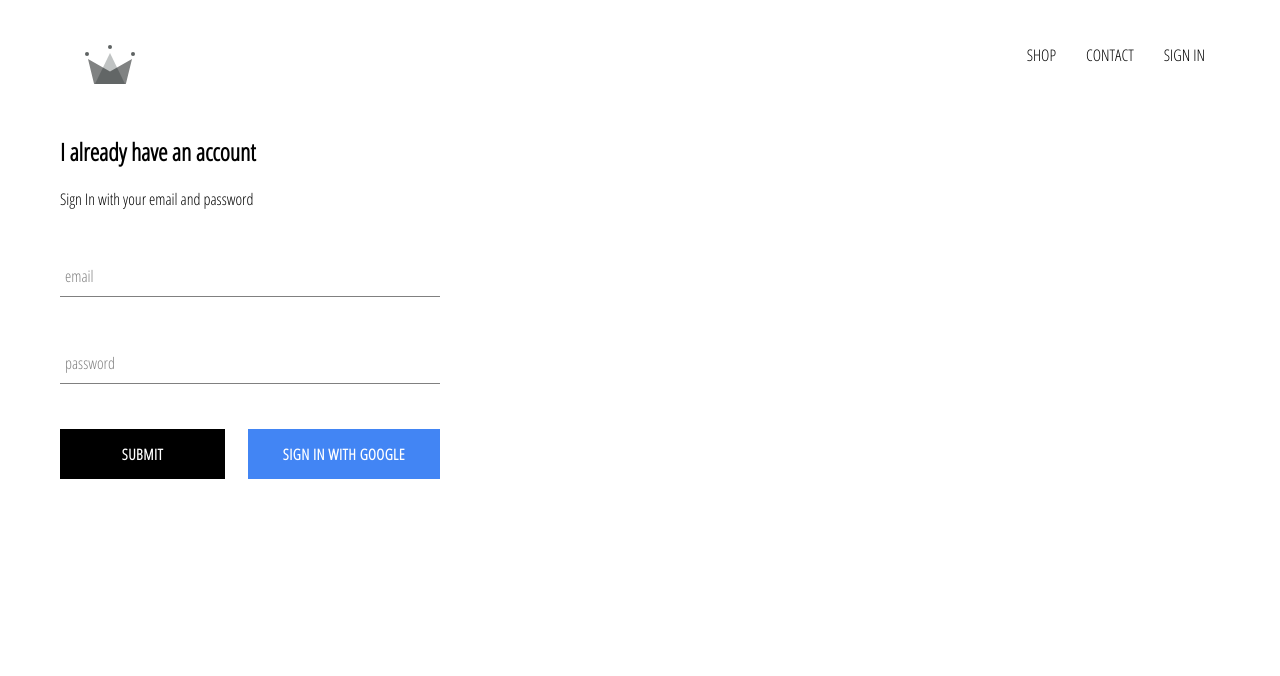
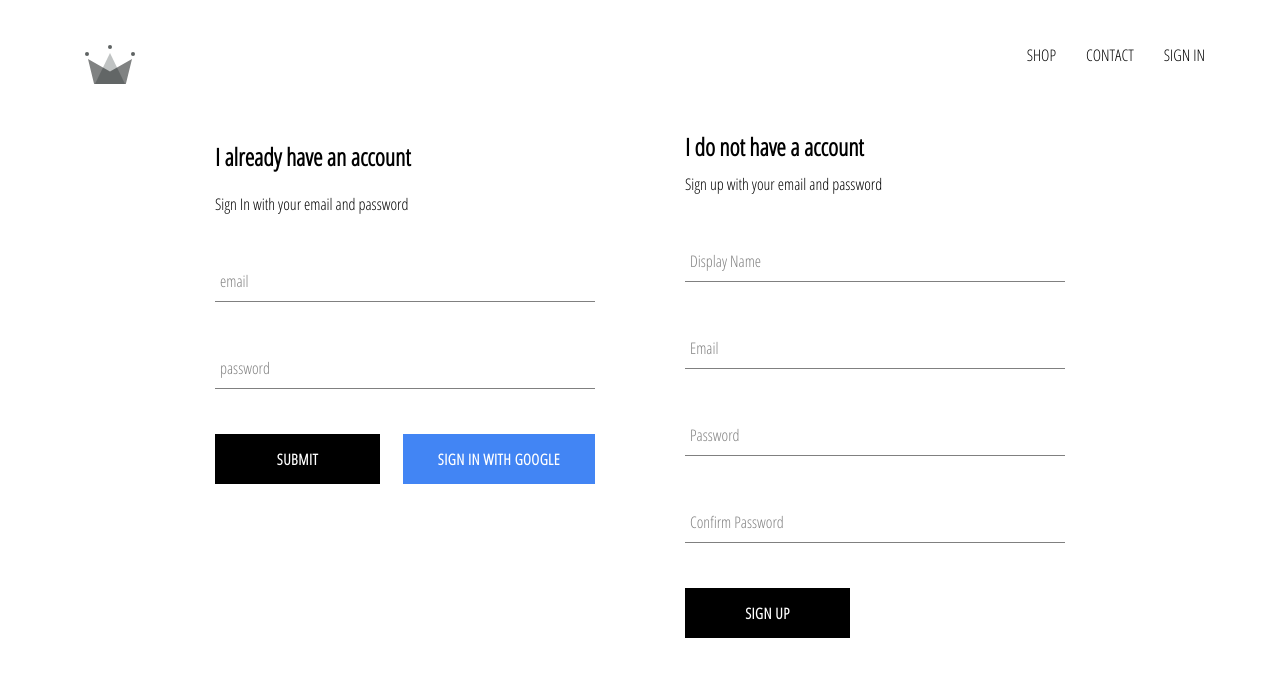
Before and after one commit to MananSharma12/crwn-clothing, a React (Create React App) app: page /signin in a window 1280 px wide. Shown: the top 676 px of the page. Built offline with nearby package versions, Linux system fonts and the light colour scheme; no server answers.

Commit message:
implemented firebase utils, included the ability to store authenticated users to our firestore database

```diff
--- a/src/App.js
+++ b/src/App.js
@@ -6,7 +6,7 @@
 import ShopPage from './pages/shop/shop.component';
 import SignInAndSignUpPage from './pages/sign-in-and-sign-up/sign-in-and-sign-up.component';
 import Header from './components/header/header.component';
-import {auth} from './firebase/firebase.utils';
+import { auth, createUserProfileDocument} from './firebase/firebase.utils';
 
 class App extends React.Component {
   constructor() {
@@ -20,10 +20,21 @@
   unsubsribeFromAuth = null;
 
   componentDidMount() {
-    this.unsubsribeFromAuth = auth.onAuthStateChanged(user => {
-      this.setState({ currentUser: user})
-
-      console.log(user)
+    this.unsubsribeFromAuth = auth.onAuthStateChanged(async userAuth => {
+      if(userAuth) {
+        const userRef = await createUserProfileDocument(userAuth);
+        userRef.onSnapshot(snapshot => {
+          this.setState({
+            currentUser: {
+              id: snapshot.id,
+              ...snapshot.data()
+            }
+          })
+          console.log(this.state);
+        });
+      } else {
+        this.setState({ currentUser: userAuth });
+      }
     })
   }
 
--- /dev/null
+++ b/src/components/sign-up/sign-up.component.jsx
@@ -0,0 +1,103 @@
+import React from 'react';
+
+import FormInput from '../form-input/form-input.component';
+import CustomButton from '../custom-button/custom-button.component';
+
+import { auth, createUserProfileDocument } from '../../firebase/firebase.utils';
+
+import './sign-up.styles.scss';
+
+class SignUp extends React.Component {
+  constructor() {
+    super();
+
+    this.state = {
+      displayName: '',
+      email: '',
+      password: '',
+      confirmPassword: ''
+    };
+  }
+
+  handleSubmit = async event => {
+    event.preventDefault();
+
+    const { displayName, email, password, confirmPassword } = this.state;
+
+    if (password !== confirmPassword) {
+      alert("passwords don't match");
+      return;
+    }
+
+    try {
+      const { user } = await auth.createUserWithEmailAndPassword(
+        email,
+        password
+      );
+
+      await createUserProfileDocument(user, { displayName });
+
+      this.setState({
+        displayName: '',
+        email: '',
+        password: '',
+        confirmPassword: ''
+      });
+    } catch (error) {
+      console.error(error);
+    }
+  };
+
+  handleChange = event => {
+    const { name, value } = event.target;
+
+    this.setState({ [name]: value });
+  };
+
+  render() {
+    const { displayName, email, password, confirmPassword } = this.state;
+    return (
+      <div className='sign-up'>
+        <h2 className='title'>I do not have a account</h2>
+        <span>Sign up with your email and password</span>
+        <form className='sign-up-form' onSubmit={this.handleSubmit}>
+          <FormInput
+            type='text'
+            name='displayName'
+            value={displayName}
+            onChange={this.handleChange}
+            label='Display Name'
+            required
+          />
+          <FormInput
+            type='email'
+            name='email'
+            value={email}
+            onChange={this.handleChange}
+            label='Email'
+            required
+          />
+          <FormInput
+            type='password'
+            name='password'
+            value={password}
+            onChange={this.handleChange}
+            label='Password'
+            required
+          />
+          <FormInput
+            type='password'
+            name='confirmPassword'
+            value={confirmPassword}
+            onChange={this.handleChange}
+            label='Confirm Password'
+            required
+          />
+          <CustomButton type='submit'>SIGN UP</CustomButton>
+        </form>
+      </div>
+    );
+  }
+}
+
+export default SignUp;
--- /dev/null
+++ b/src/components/sign-up/sign-up.styles.scss
@@ -0,0 +1,9 @@
+.sign-up {
+    display: flex;
+    flex-direction: column;
+    width: 380px;
+
+    .title {
+        margin: 10px 0;
+    }
+}
--- a/src/firebase/firebase.utils.js
+++ b/src/firebase/firebase.utils.js
@@ -16,6 +16,31 @@
 export const auth = firebase.auth();
 export const firestore = firebase.firestore();
 
+export const createUserProfileDocument = async (userAuth, addtionalData) => {
+    if(!userAuth) return;
+
+    const userRef = firestore.collection('users').doc(userAuth.uid);
+    const snapshot = await userRef.get();
+
+    if(!snapshot.exists){
+        const{ displayName, email } = userAuth;
+        const createdAt = new Date();
+
+        try {
+            await userRef.set({
+                displayName,
+                email,
+                createdAt,
+                ...addtionalData
+            })
+        } catch (error) {
+            console.log("error creating user", error.message);
+        }
+    }
+
+    return userRef;
+}
+
 const provider = new firebase.auth.GoogleAuthProvider();
 provider.setCustomParameters({ prompt: 'select_account'});
 
--- a/src/pages/sign-in-and-sign-up/sign-in-and-sign-up.component.jsx
+++ b/src/pages/sign-in-and-sign-up/sign-in-and-sign-up.component.jsx
@@ -1,12 +1,14 @@
 import React from 'react';
 
 import SignIn from '../../components/sign-in/sign-in.component';
+import SignUp from '../../components/sign-up/sign-up.component';
 
 import './sign-in-and-sign-up.styles.scss';
 
 const SignInAndSignUpPage = () => (
     <div className="sign-in-and-sign-up">
         <SignIn />
+        <SignUp />
     </div>
 )
 
--- a/src/pages/sign-in-and-sign-up/sign-in-and-sign-up.styles.scss
+++ b/src/pages/sign-in-and-sign-up/sign-in-and-sign-up.styles.scss
@@ -0,0 +1,6 @@
+.sign-in-and-sign-up {
+    width: 850px;
+    display: flex;
+    justify-content: space-between;
+    margin: 30px auto;
+}
```
